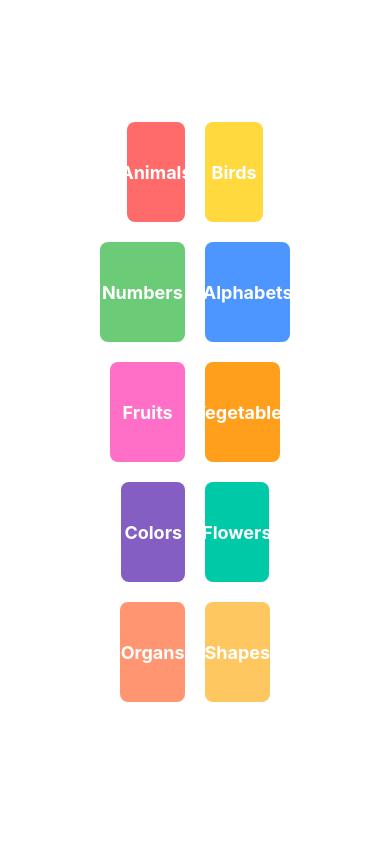
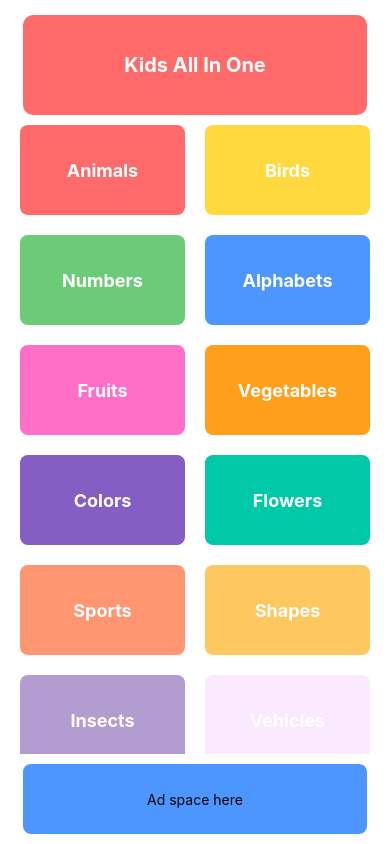
Before and after one commit to koushikm8926/Kidsallinone, a React Native app: screen /Home in a window 390 px wide. Built offline with nearby package versions, Linux system fonts and the light colour scheme.

Commit message:
navigation added

```diff
--- a/App.js
+++ b/App.js
@@ -1,76 +1,12 @@
-import React from 'react';
-import { View, Text, StyleSheet, TouchableOpacity } from 'react-native';
-import { SafeAreaProvider, SafeAreaView } from 'react-native-safe-area-context';
+import { View, Text } from 'react-native'
+import React from 'react'
+import AppNavigator from './src/navigation/AppNavigator';
 
-export default function App() {
-  const colors = [
-    '#FF6B6B', '#FFD93D',
-    '#6BCB77', '#4D96FF',
-    '#FF6EC7', '#FF9F1C',
-    '#845EC2', '#00C9A7',
-    '#FF9671', '#FFC75F'
-  ];
 
-  const labels = [
-    'Animals', 'Birds',
-    'Numbers', 'Alphabets',
-    'Fruits', 'Vegetables',
-    'Colors', 'Flowers',
-    'Organs', 'Shapes'
-  ];
 
-  const handlePress = (label) => {
-    console.log(`${label} pressed`);
-  };
 
-  return (
-    <SafeAreaProvider>
-      <SafeAreaView style={styles.container}>
-        {Array.from({ length: 5 }).map((_, rowIndex) => (
-          <View key={rowIndex} style={styles.row}>
-            {Array.from({ length: 2 }).map((_, colIndex) => {
-              const cellIndex = rowIndex * 2 + colIndex;
-              return (
-                <TouchableOpacity
-                  key={colIndex}
-                  style={[styles.cell, { backgroundColor: colors[cellIndex] }]}
-                  activeOpacity={0.7}
-                  onPress={() => handlePress(labels[cellIndex])}
-                >
-                  <Text style={styles.cellText}>{labels[cellIndex]}</Text>
-                </TouchableOpacity>
-              );
-            })}
-          </View>
-        ))}
-      </SafeAreaView>
-    </SafeAreaProvider>
-  );
+const App = () => {
+  return <AppNavigator/>
 }
 
-const styles = StyleSheet.create({
-  container: {
-    flex: 1,
-    justifyContent: 'center',
-    alignItems: 'center',
-    padding: 10,
-    backgroundColor: '#fff',
-  },
-  row: {
-    flexDirection: 'row',
-    marginBottom: 20,
-  },
-  cell: {
-    flex: 1,
-    height: 100,
-    marginHorizontal: 10,
-    borderRadius: 8,
-    justifyContent: 'center',
-    alignItems: 'center',
-  },
-  cellText: {
-    fontSize: 18,
-    fontWeight: 'bold',
-    color: '#fff', // White text for contrast
-  },
-});
+export default App
--- a/package.json
+++ b/package.json
@@ -11,9 +11,13 @@
   },
   "dependencies": {
     "@react-native/new-app-screen": "0.81.4",
+    "@react-navigation/elements": "^2.6.4",
+    "@react-navigation/native": "^7.1.17",
+    "@react-navigation/native-stack": "^7.3.26",
     "react": "19.1.0",
     "react-native": "0.81.4",
-    "react-native-safe-area-context": "^5.6.1"
+    "react-native-safe-area-context": "^5.6.1",
+    "react-native-screens": "^4.16.0"
   },
   "devDependencies": {
     "@babel/core": "^7.25.2",
--- /dev/null
+++ b/src/navigation/AppNavigator.js
@@ -0,0 +1,29 @@
+import * as React from 'react';
+import { NavigationContainer } from '@react-navigation/native';
+import { createNativeStackNavigator } from '@react-navigation/native-stack';
+import HomeScreen from '../screens/HomeScreen';
+import AnimalsScreen from '../screens/AnimalsScreen';
+import BirdsScren from '../screens/BirdsScreen';
+
+
+const Stack = createNativeStackNavigator();
+
+export default function AppNavigator() {
+  return (
+    <NavigationContainer>
+      <Stack.Navigator initialRouteName="Home">
+        <Stack.Screen
+          name="Home"
+          component={HomeScreen}
+          options={{ headerShown: false }}
+        />
+         <Stack.Screen
+          name="Animals"
+          component={AnimalsScreen}
+          options={{ headerShown: false }}
+        />
+          <Stack.Screen  name="Birds"   component={BirdsScren}   options={{ headerShown: false }} />
+      </Stack.Navigator>
+    </NavigationContainer>
+  );
+}
--- /dev/null
+++ b/src/screens/AnimalsScreen.js
@@ -0,0 +1,23 @@
+// src/screens/AnimalsScreen.js
+import React from 'react';
+import { View, Text, StyleSheet } from 'react-native';
+
+const AnimalsScreen = () => {
+  return (
+    <View style={styles.container}>
+      <Text style={styles.text}>Animals List</Text>
+    </View>
+  );
+};
+
+export default AnimalsScreen;
+
+const styles = StyleSheet.create({
+  container: {
+    flex: 1,
+    justifyContent: 'center',
+    alignItems: 'center',
+    backgroundColor: '#fff',
+  },
+  text: { fontSize: 24, fontWeight: 'bold' },
+});
--- /dev/null
+++ b/src/screens/BirdsScreen.js
@@ -0,0 +1,23 @@
+// src/screens/AnimalsScreen.js
+import React from 'react';
+import { View, Text, StyleSheet } from 'react-native';
+
+const BirdsScreen = () => {
+  return (
+    <View style={styles.container}>
+      <Text style={styles.text}>Birds List</Text>
+    </View>
+  );
+};
+
+export default BirdsScreen;
+
+const styles = StyleSheet.create({
+  container: {
+    flex: 1,
+    justifyContent: 'center',
+    alignItems: 'center',
+    backgroundColor: '#fff',
+  },
+  text: { fontSize: 24, fontWeight: 'bold' },
+});
--- /dev/null
+++ b/src/screens/HomeScreen.js
@@ -0,0 +1,148 @@
+import React from 'react';
+import { View, Text, StyleSheet, TouchableOpacity, ScrollView } from 'react-native';
+import { SafeAreaProvider, SafeAreaView } from 'react-native-safe-area-context';
+import { useNavigation } from '@react-navigation/native';
+
+
+const  HomeScreen = ()=> {
+
+   const navigation = useNavigation();
+
+    const handlePress = (label) => {
+    navigation.navigate(label); // navigate to screen with the same name
+  };
+
+const colors = [
+  '#FF6B6B', '#FFD93D',
+  '#6BCB77', '#4D96FF',
+  '#FF6EC7', '#FF9F1C',
+  '#845EC2', '#00C9A7',
+  '#FF9671', '#FFC75F',
+  '#B39CD0', '#FBEAFF',
+  '#2EC4B6', '#E71D36',
+  '#FFBE0B', '#8338EC',
+  '#3A86FF', '#FF006E',
+  '#FB5607', '#06D6A0',
+];
+
+const labels = [
+  'Animals', 'Birds',
+  'Numbers', 'Alphabets',
+  'Fruits', 'Vegetables',
+  'Colors', 'Flowers',
+  'Sports', 'Shapes',
+  'Insects', 'Vehicles',
+  'Planets', 'Body Parts',
+];
+
+
+  return (
+    <SafeAreaProvider>
+      <SafeAreaView style={styles.container}>
+
+      <View style={styles.header}>
+          <Text style={styles.headerText}>Kids All In One</Text>
+      </View>
+
+
+
+<ScrollView contentContainerStyle={styles.scrollContent} showsVerticalScrollIndicator={false} >
+  {Array.from({ length: Math.ceil(labels.length / 2) }).map((_, rowIndex) => (
+    <View key={rowIndex} style={styles.row}>
+      {Array.from({ length: 2 }).map((_, colIndex) => {
+        const cellIndex = rowIndex * 2 + colIndex;
+        if (cellIndex >= labels.length) return null; // safety check
+        return (
+          <TouchableOpacity
+            key={colIndex}
+            style={[styles.cell, { backgroundColor: colors[cellIndex % colors.length] }]}
+            activeOpacity={0.7}
+            onPress={() => handlePress(labels[cellIndex])}
+          >
+            <Text style={styles.cellText}>{labels[cellIndex]}</Text>
+          </TouchableOpacity>
+        );
+      })}
+    </View>
+  ))}
+</ScrollView>
+
+
+             {/* Footer reserved for ads */}
+        <View style={styles.footer}>
+          <Text style={styles.footerText}>Ad space here</Text>
+        </View>
+
+
+      </SafeAreaView>
+    </SafeAreaProvider>
+  );
+}
+
+
+export default HomeScreen;
+
+const styles = StyleSheet.create({
+ container: {
+  flex: 1,
+  padding: 10,
+  backgroundColor: '#fff',
+},
+
+
+header: {
+  backgroundColor: '#FF6B6B',
+  width: '93%',
+  alignSelf: 'center',
+  paddingVertical: 15,
+  borderRadius: 10,
+  marginBottom: 10,
+  marginTop: 5,
+  height: 100,
+  justifyContent: 'center', // centers vertically
+  alignItems: 'center',     // centers horizontally
+},
+
+headerText: {
+  fontSize: 20,
+  fontWeight: 'bold',
+  color: '#fff',
+  textAlign: 'center',
+},
+
+
+scrollContent: {
+  paddingBottom: 80, // extra space for footer
+  flexGrow: 1,       // ✅ ensures ScrollView expands
+},
+
+
+  row: {
+    flexDirection: 'row',
+    marginBottom: 20,
+  },
+  cell: {
+    flex: 1,
+    height: 90,
+    marginHorizontal: 10,
+    borderRadius: 8,
+    justifyContent: 'center',
+    alignItems: 'center',
+  },
+  cellText: {
+    fontSize: 18,
+    fontWeight: 'bold',
+    color: '#fff', // White text for contrast
+  },
+ footer: {
+  height: 70,
+  backgroundColor: '#4D96FF',
+  justifyContent: 'center',
+  alignItems: 'center',
+  width: '93%',        // ✅ same style as header for equal spacing
+  alignSelf: 'center', // ✅ centers horizontally
+  borderRadius: 8,
+  marginTop: 10,       // little space from scroll/grid
+},
+
+});
```
Also changed, not shown: 6 other files (tests, documents, lock files or other folders).
